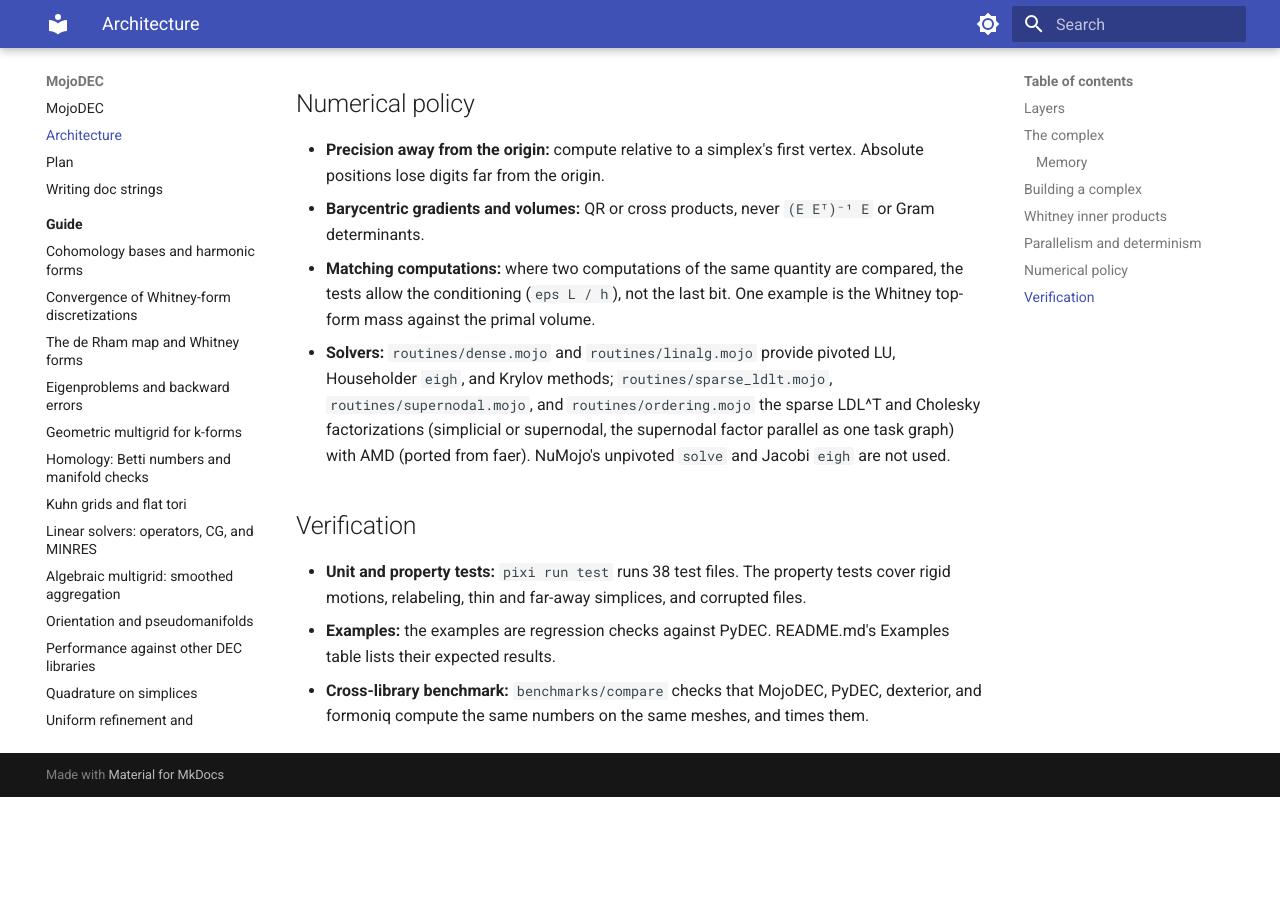
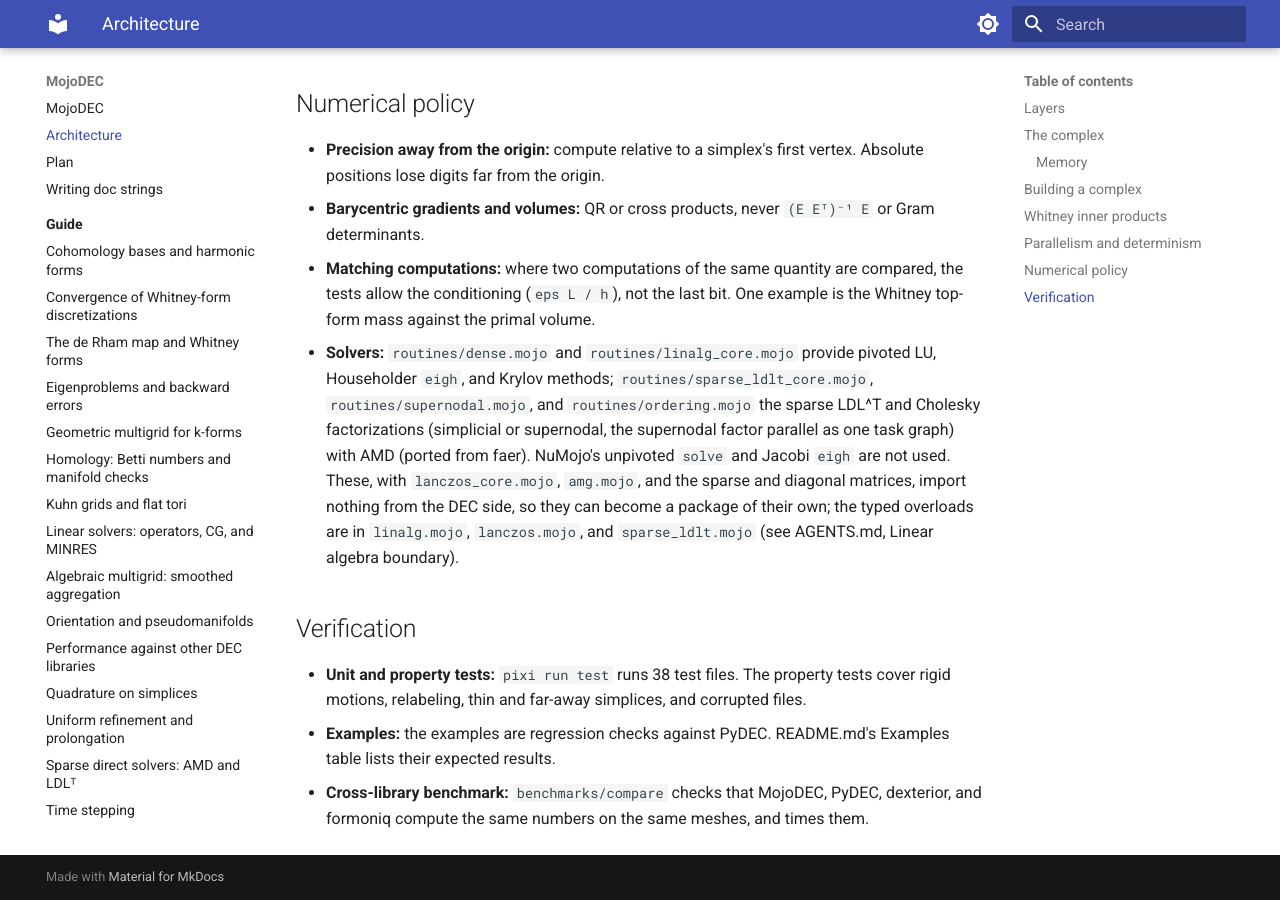
Before and after one commit to bpr/MojoDEC, an MkDocs documentation site: the page built from docs/architecture.md, in a window 1280 px wide and 900 px high, scrolled down 5111 px. Built offline with MkDocs 1.6.1 and Material for MkDocs 9.7.7, drawn with Linux system fonts in a browser that asks for light colours; before the commit the page ends 5908 px from its top, so only the background shows below that.

Commit message:
Separate the linear algebra from the DEC code: untyped *_core solver modules, typed overloads forward to them, subsets via an IndexSet trait

```diff
--- a/docs/architecture.md
+++ b/docs/architecture.md
@@ -222,13 +222,17 @@ and `reorder_vertices` fixes it. See
   are compared, the tests allow the conditioning (`eps L / h`), not the
   last bit. One example is the Whitney top-form mass against the primal
   volume.
-- **Solvers:** `routines/dense.mojo` and `routines/linalg.mojo` provide
-  pivoted LU, Householder `eigh`, and Krylov methods;
-  `routines/sparse_ldlt.mojo`, `routines/supernodal.mojo`, and
+- **Solvers:** `routines/dense.mojo` and `routines/linalg_core.mojo`
+  provide pivoted LU, Householder `eigh`, and Krylov methods;
+  `routines/sparse_ldlt_core.mojo`, `routines/supernodal.mojo`, and
   `routines/ordering.mojo` the sparse LDL^T and Cholesky factorizations
   (simplicial or supernodal, the supernodal factor parallel as one task
   graph) with AMD (ported from faer). NuMojo's
-  unpivoted `solve` and Jacobi `eigh` are not used.
+  unpivoted `solve` and Jacobi `eigh` are not used. These, with
+  `lanczos_core.mojo`, `amg.mojo`, and the sparse and diagonal matrices,
+  import nothing from the DEC side, so they can become a package of their
+  own; the typed overloads are in `linalg.mojo`, `lanczos.mojo`, and
+  `sparse_ldlt.mojo` (see AGENTS.md, Linear algebra boundary).
 
 ## Verification
 
```
Also changed, not shown: AGENTS.md (+22 -5 lines), 12 other files.
